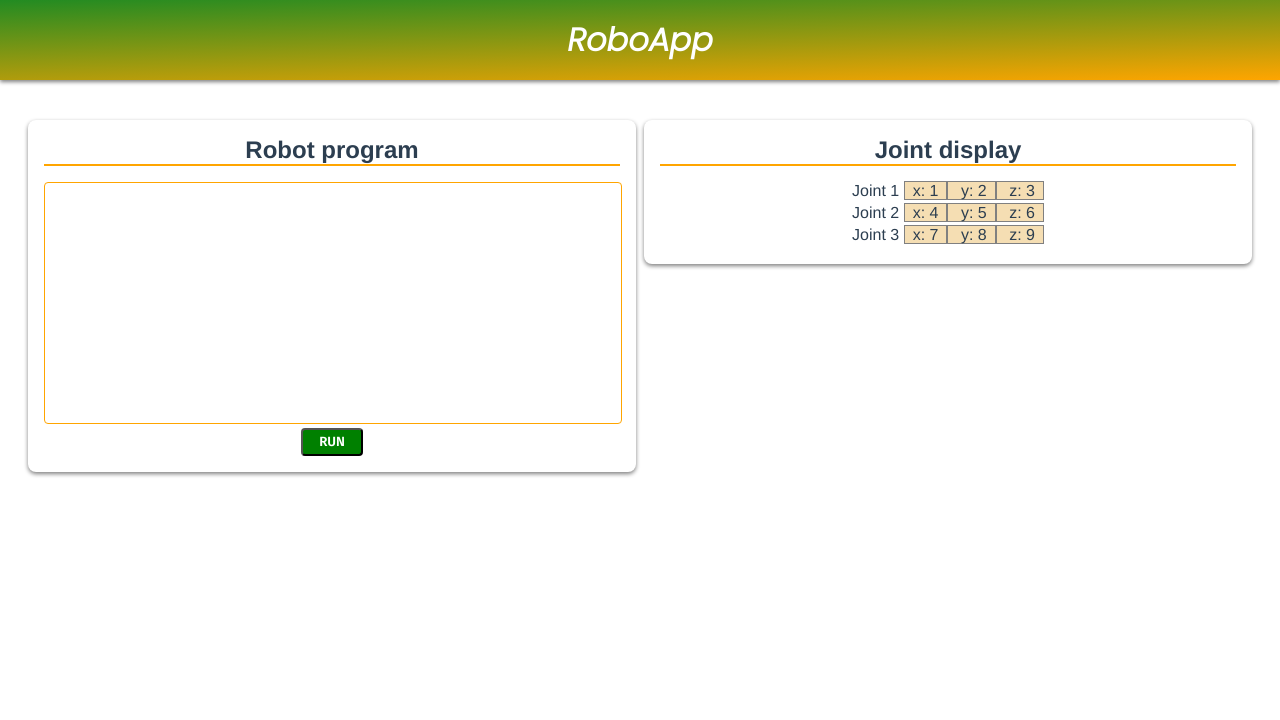
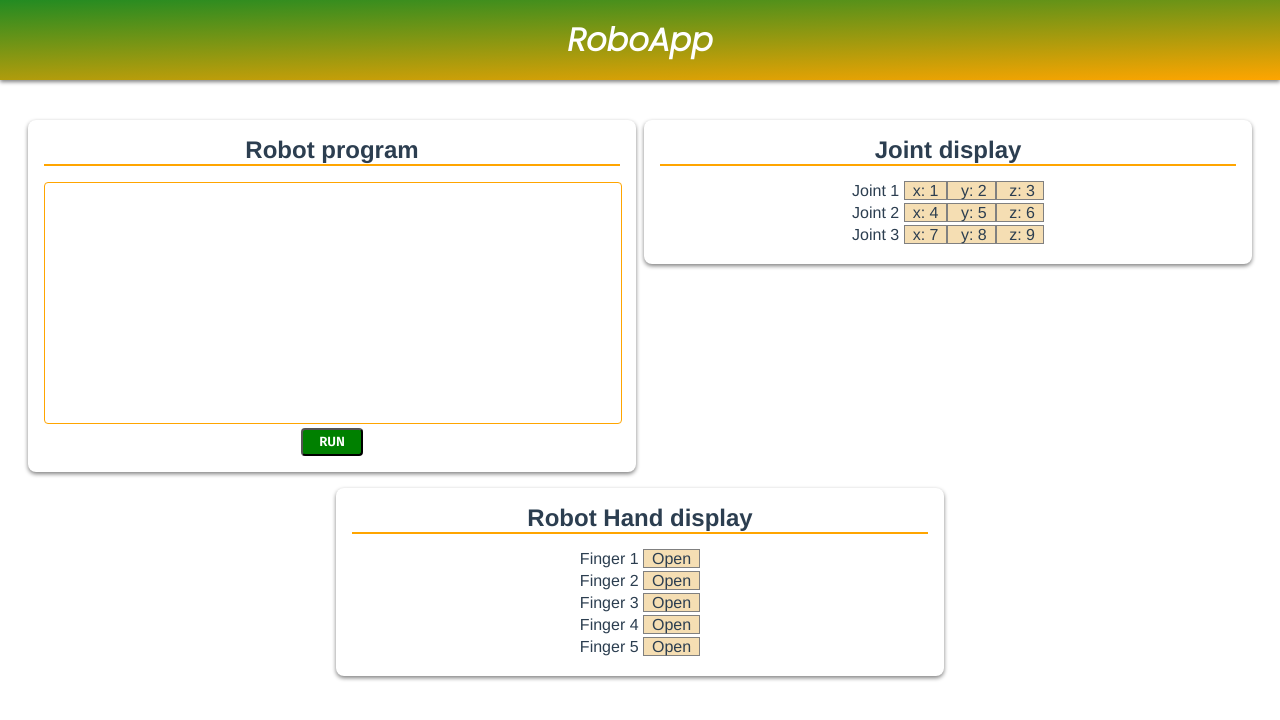
Before and after one commit to NagyEndre/RoboApp, a Vue app: page / in a window 1280 px wide. Shown: the top 720 px of the page. Built offline with nearby package versions, Linux system fonts and the light colour scheme.

Commit message:
FEAT: Add RobotHandDisplay

```diff
--- a/src/App.vue
+++ b/src/App.vue
@@ -10,6 +10,9 @@
       <base-card title="Joint display">
         <joint-display></joint-display>
       </base-card>
+      <base-card title="Robot Hand display">
+        <robot-hand-display></robot-hand-display>
+      </base-card>
     </section>
   </div>
 </template>
@@ -19,12 +22,14 @@ import { Component, Vue } from 'vue-property-decorator'
 import BaseCard from './components/BaseCard.vue'
 import ProgrammingForm from './components/ProgrammingForm.vue'
 import JointDisplay from './components/JointDisplay.vue'
+import RobotHandDisplay from './components/RobotHandDisplay.vue'
 
 @Component({
   components: {
     BaseCard,
     ProgrammingForm,
     JointDisplay,
+    RobotHandDisplay,
   },
 })
 export default class App extends Vue {
--- /dev/null
+++ b/src/components/RobotHandDisplay.vue
@@ -0,0 +1,33 @@
+<template>
+  <ul>
+    <li v-for="(finger, index) in fingers" :key="index">
+      Finger {{ index + 1 }}
+      <span>
+        {{ finger.isOpen ? 'Open' : 'Closed' }}
+      </span>
+    </li>
+  </ul>
+</template>
+
+<script lang="ts">
+import { Vue, Component } from 'vue-property-decorator'
+
+@Component
+export default class RobotHandDisplay extends Vue {
+  get fingers() {
+    return this.$store.getters.fingers
+  }
+}
+</script>
+
+<style scoped>
+li {
+  list-style: none;
+  margin: 0.25rem 0;
+}
+span {
+  border: 1px solid grey;
+  padding: 0 0.5rem;
+  background-color: wheat;
+}
+</style>
--- a/src/store/index.ts
+++ b/src/store/index.ts
@@ -15,6 +15,9 @@ export default new Vuex.Store({
     robot(state) {
       return state.robot
     },
+    fingers(state) {
+      return state.robot.tool.parts
+    },
   },
   mutations: {
     setJointCoordinates(
```
